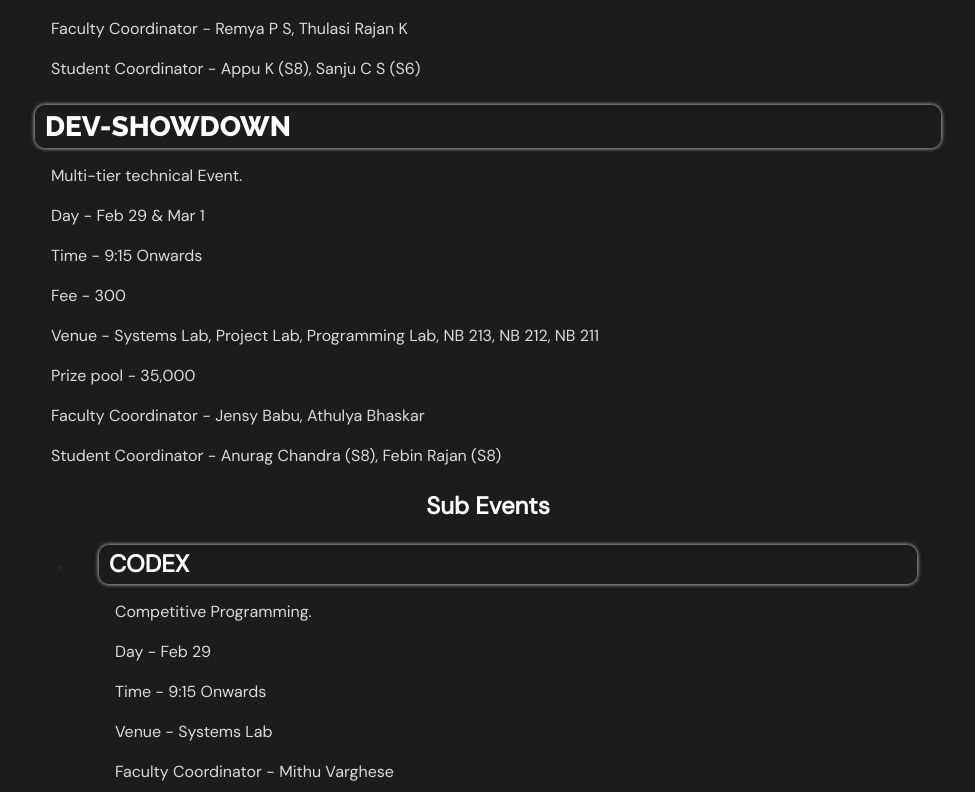
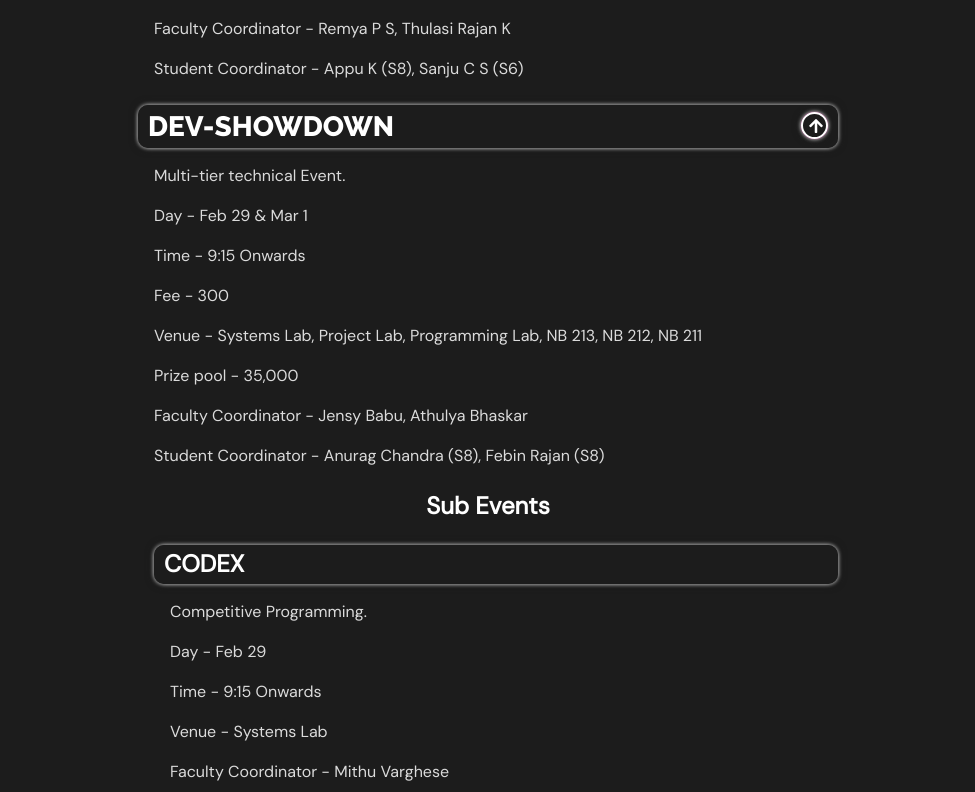
Before and after one commit to Anuragchandra221/Tech-24, a React (Create React App) app: page /cse in a window 1280 px wide. Shown: the part 728-1520 px from the top of the page, without its empty margins (152-1127 px from the left). Built offline with nearby package versions, Linux system fonts and the light colour scheme.

Commit message:
Desing customizations

```diff
--- a/public/index.html
+++ b/public/index.html
@@ -17,6 +17,8 @@
     <link rel="stylesheet" href="https://cdn.jsdelivr.net/npm/bootstrap@4.0.0/dist/css/bootstrap.min.css" integrity="sha384-Gn5384xqQ1aoWXA+058RXPxPg6fy4IWvTNh0E263XmFcJlSAwiGgFAW/dAiS6JXm" crossorigin="anonymous">
     <link rel="manifest" href="%PUBLIC_URL%/manifest.json" />
     <link rel="preconnect" href="https://fonts.googleapis.com">
+    <link rel="stylesheet" href="https://cdnjs.cloudflare.com/ajax/libs/font-awesome/5.15.4/css/all.min.css" integrity="sha512-1ycn6IcaQQ40/MKBW2W4Rhis/DbILU74C1vSrLJxCq57o941Ym01SwNsOMqvEBFlcgUa6xLiPY/NS5R+E6ztJQ==" crossorigin="anonymous" referrerpolicy="no-referrer" />
+
 <link rel="preconnect" href="https://fonts.gstatic.com" crossorigin>
 <link href="https://fonts.googleapis.com/css2?family=Space+Mono&display=swap" rel="stylesheet">
 
--- a/src/Components/Navbar.css
+++ b/src/Components/Navbar.css
@@ -48,9 +48,9 @@ a:hover{
 @media screen and (min-width: 768px) {
     .active{
         background-color: var(--background);
-        box-shadow: 0 0 10px var(--primary),
-        0 0 40px var(--primary),
-        0 0 80px var(--primary);
+        box-shadow: 0 0 5px var(--primary),
+        0 0 20px var(--primary),
+        0 0 40px var(--primary);
         /* border-radius: 10px; */
     }
     #navbar{
--- a/src/Pages/Event.css
+++ b/src/Pages/Event.css
@@ -2,8 +2,32 @@
     padding-top: 7em;
     width: fit-content;
     max-width: 90%;
+    /* overflow: hidden; */
 }
-
+.event-div{
+    /* transition-duration: 1s; */
+    transition-property: margin;
+    transition: 1s linear;
+    display: block;
+}
+.event-btn{
+    width: 27px;
+    height: 27px;
+    border-radius: 50%;
+    color: var(--secondary);
+    border: 2px solid var(--secondary);
+    background-color: var(--background);
+    box-shadow: 0 0 1px var(--primary),
+    0 0 4px var(--secondary),
+    0 0 8px var(--background);
+}
+.event-btn:hover{
+    border: 2px solid var(--primary);
+    box-shadow: 0 0 1px var(--primary),
+    0 0 4px var(--primary),
+    0 0 8px var(--background);
+    color: var(--primary);
+}
 h4{
     color: var(--secondary);
     font-weight: 900;
@@ -21,6 +45,32 @@ h4{
 p{
     color: var(--font);
 }
+.event-btn{
+    position: absolute;
+    right: 10px;
+    top: 7px;
+}
+.non-event-btn{
+    position: absolute;
+    right: 10px;
+    top: 7px;
+    width: 27px;
+    height: 27px;
+    border-radius: 50%;
+    color: var(--secondary);
+    border: 2px solid var(--secondary);
+    background-color: var(--background);
+    box-shadow: 0 0 1px var(--primary),
+    0 0 4px var(--secondary),
+    0 0 8px var(--background);
+}
+.non-event-btn:hover{
+    border: 2px solid var(--primary);
+    box-shadow: 0 0 1px var(--primary),
+    0 0 4px var(--primary),
+    0 0 8px var(--background);
+    color: var(--primary);
+}
 .tech_events{
     list-style: decimal;
     color: var(--secondary);
@@ -35,3 +85,8 @@ p{
     padding-block: 5px;
     border-radius: 10px;
 }
+@media screen and (min-width: 768px) {
+    .event_div{
+        width: 700px;
+    }
+}
--- a/src/Pages/Event.js
+++ b/src/Pages/Event.js
@@ -1,10 +1,41 @@
-import React from 'react'
+import React, { useState } from 'react'
 import Navbar from '../Components/Navbar'
 import Contact from '../Components/Contact'
 import "./Event.css"
+import { FontAwesomeIcon } from '@fortawesome/react-fontawesome'
+import { faArrowDown, faClose } from '@fortawesome/free-solid-svg-icons'
 
 function Event({data}) {
     // console.log(data.technical)
+    const [visible, setVisible] = useState(true)
+    const hide = (i)=>{
+        var element = document.getElementsByClassName("event-div")[i]
+        var button = document.getElementsByClassName("event-btn")[i]
+        // console.log(element.style.display)
+        if(element.style.display === "" || element.style.display === "block"){
+            // console.log(i)
+            element.style.display = 'none'
+            button.innerHTML = "<i class='fa fa-arrow-down'></i>"
+            // element.style.marginTop = "-100%";
+        }else{
+            element.style.display = "block"
+            button.innerHTML = "<i class='fa fa-arrow-up'></i>"
+        }
+    }
+    const hide_non = (i)=>{
+        var element = document.getElementsByClassName("non-event-div")[i]
+        var button = document.getElementsByClassName("non-event-btn")[i]
+        // console.log(element.style.display)
+        if(element.style.display === "" || element.style.display === "block"){
+            // console.log(i)
+            element.style.display = 'none'
+            button.innerHTML = "<i class='fa fa-arrow-down'></i>"
+            // element.style.marginTop = "-100%";
+        }else{
+            element.style.display = "block"
+            button.innerHTML = "<i class='fa fa-arrow-up'></i>"
+        }
+    }
   return (
     <div>
         <Navbar/>
@@ -14,10 +45,14 @@ function Event({data}) {
                 <hr className='hrline' />
             </div>
 
-            {data.technical.map((event)=>{
+            {data.technical.map((event, i)=>{
                 return (
-                    <div className='my-4'>
+                    <div className='my-4' style={{position: 'relative'}} key={i}>
                         <h3 className='event_heading mb-3'>{event.title}</h3>
+                        <button className='event-btn' onClick={()=>hide(i)}>
+                        <i className="fa fa-arrow-up"></i>
+                        </button>
+                        <div className='event-div'>
                             <p className='pl-3'>{event.desc}</p>
                             {event.day?<p className='pl-3'>Day - {event.day}</p>:''}
                             {event.time?<p className='pl-3'>Time - {event.time}</p>:''}
@@ -29,11 +64,10 @@ function Event({data}) {
                             {event.sub?
                                 <div>
                                     <h4 className='text-center my-4'>Sub Events</h4>
-                                <ul>
-                                    {event.sub.map((sub)=>{
-                                        {console.log(sub)}
+                                    <div>
+                                        {event.sub.map((sub, j)=>{
                                             return (
-                                            <li className='px-4 my-3'>
+                                                <div className='pl-3 my-3' key={j}>
                                                     <h4 className='event_heading mb-3'>{sub.title}</h4>
                                                     <p className='pl-3'>{sub.desc}</p>
                                                     {sub.day?<p className='pl-3'>Day - {sub.day}</p>:''}
@@ -43,15 +77,16 @@ function Event({data}) {
                                                     {sub.prize?<p className='pl-3'>Prize pool - {sub.prize}</p>:''}
                                                     {sub.faculty?<p className='pl-3'>Faculty Coordinator - {sub.faculty}</p>:''}
                                                     {sub.student?<p className='pl-3'>Student Coordinator - {sub.student}</p>:''}
-                                            </li>
+                                                </div>
                                             )
                                         })}
-                                </ul>
+                                    </div>
                                 </div>
 
                             :
                             ''
                             }
+                        </div>
                     </div>
                 )
             })}
@@ -61,10 +96,14 @@ function Event({data}) {
                 <hr className='hrline' />
             </div>
 
-            {data.non.map((event)=>{
+            {data.non.map((event, i)=>{
                 return (
-                    <div className='my-4'>
+                    <div className='my-4' style={{position: 'relative'}} key={i}>
                         <h3 className='event_heading mb-3'>{event.title}</h3>
+                        <button className='non-event-btn' onClick={()=>hide_non(i)}>
+                        <i className="fa fa-arrow-up"></i>
+                        </button>
+                        <div className='non-event-div'>
                             <p className='pl-3'>{event.desc}</p>
                             {event.day?<p className='pl-3'>Day - {event.day}</p>:''}
                             {event.time?<p className='pl-3'>Time - {event.time}</p>:''}
@@ -76,11 +115,10 @@ function Event({data}) {
                             {event.sub?
                                 <div>
                                     <h4 className='text-center my-4'>Sub Events</h4>
-                                <ul>
-                                    {event.sub.map((sub)=>{
-                                        {console.log(sub)}
+                                    <div>
+                                        {event.sub.map((sub, j)=>{
                                             return (
-                                            <li className='px-4 my-3'>
+                                                <div className='pl-3 my-3' key={j}>
                                                     <h4 className='event_heading mb-3'>{sub.title}</h4>
                                                     <p className='pl-3'>{sub.desc}</p>
                                                     {sub.day?<p className='pl-3'>Day - {sub.day}</p>:''}
@@ -90,15 +128,16 @@ function Event({data}) {
                                                     {sub.prize?<p className='pl-3'>Prize pool - {sub.prize}</p>:''}
                                                     {sub.faculty?<p className='pl-3'>Faculty Coordinator - {sub.faculty}</p>:''}
                                                     {sub.student?<p className='pl-3'>Student Coordinator - {sub.student}</p>:''}
-                                            </li>
+                                                </div>
                                             )
                                         })}
-                                </ul>
+                                    </div>
                                 </div>
 
                             :
                             ''
                             }
+                        </div>
                     </div>
                 )
             })}
--- a/src/Pages/Home.css
+++ b/src/Pages/Home.css
@@ -42,7 +42,7 @@ h1{
 .diff_color{
     color: var(--primary);
 }
-h4{
+h5{
     /* color: #02d7f2; */
     /* font-family: syne;  */
     font-family: 'DM Sans', sans-serif;
--- a/src/Pages/Home.js
+++ b/src/Pages/Home.js
@@ -33,7 +33,7 @@ function Home() {
         {/* <Navbar_custom/> */}
         <div className='d-flex front-page flex-column justify-content-center align-items-center'>
             <img src={logo} className='logo' />
-            <h1 className='text-center mb-3'>
+            <h2 className='text-center mb-3'>
                 <span className='diff_color'>TECHNO </span>
                 <Typewriter
                     onInit={(typewriter) => {
@@ -42,8 +42,8 @@ function Home() {
                             .start();
                     }}
                 />
-            </h1>
-            <h4 className="sub-text mb-3">Feb 29 - Mar 1</h4>
+            </h2>
+            <h5 className="sub-text mb-3">Feb 29 - Mar 1</h5>
             <a href='#about' className='sub-text'><button className='explore_btn'>Explore</button></a>
         </div>
             <AnimationOnScroll animateIn="animate__fadeInLeftBig">
```
Also changed, not shown: 1 other file (tests, documents, lock files or other folders). Lines whose indentation alone changed are shown as unchanged.
